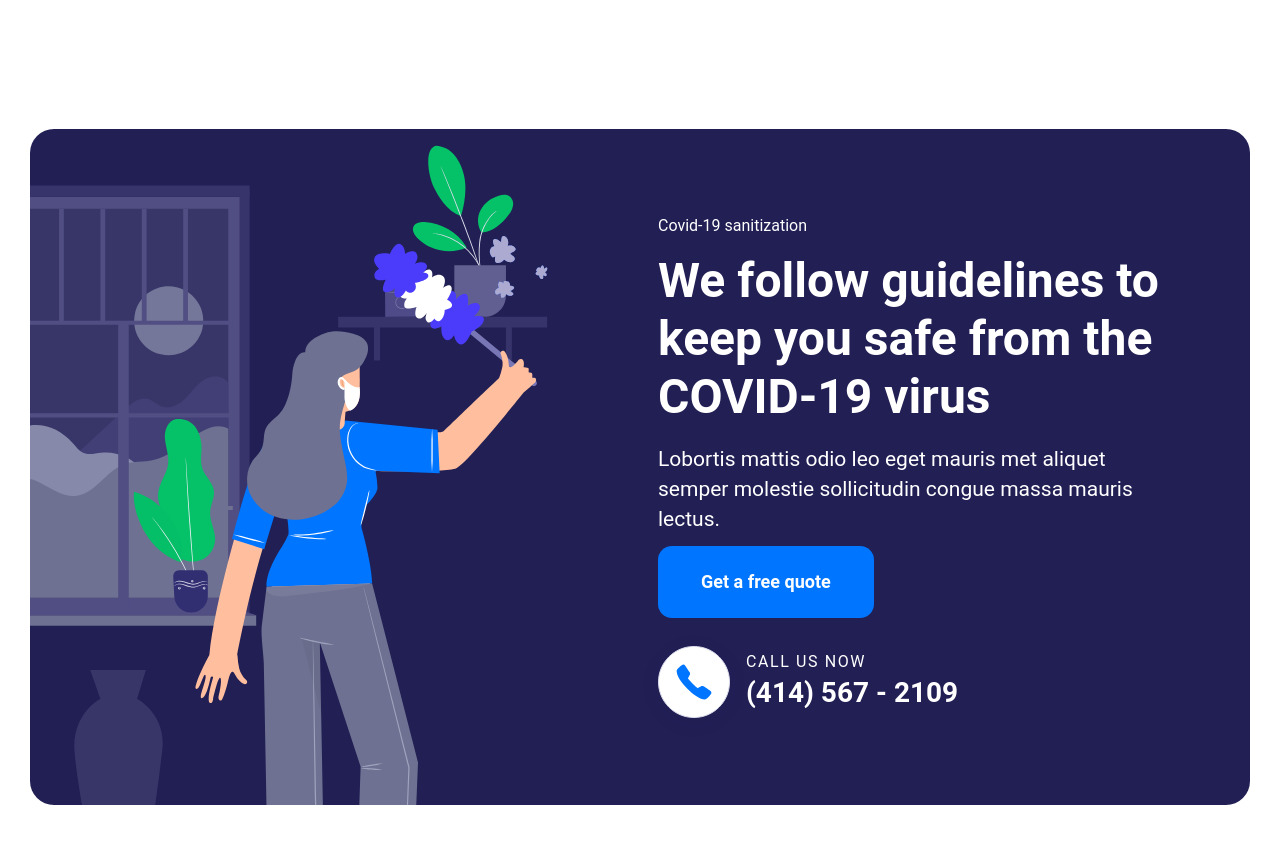
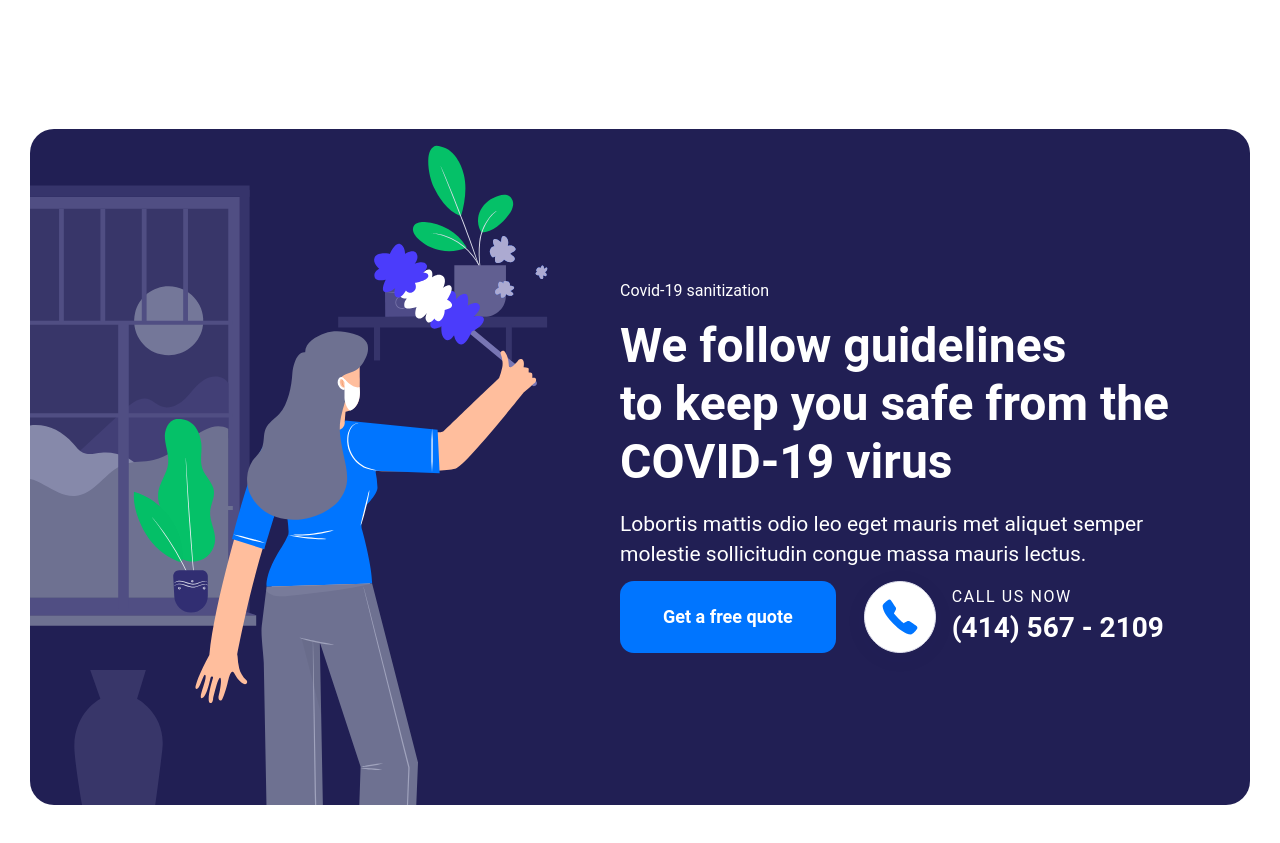
Before and after one commit to hartmannieru/cleaning-x, a React (Create React App) app: page / in a window 1280 px wide. Shown: the part 4160-5003 px from the top of the page. After the commit the page ends 4965 px from the top, so only its background shows below. Built offline with nearby package versions, Linux system fonts and the light colour scheme; a web font is replaced by a local one.

Commit message:
Fix Follow

```diff
--- a/src/components/Follow.jsx
+++ b/src/components/Follow.jsx
@@ -14,7 +14,9 @@ const Follow = () => {
           <FollowImg src={'images/follow.svg'} alt={'follow'} />
           <FollowContent>
             <FollowMiniTitle>Covid-19 sanitization</FollowMiniTitle>
-            <FollowTitle>We follow guidelines to keep you safe from the COVID-19 virus</FollowTitle>
+            <FollowTitle>
+              We&nbsp;follow guidelines to&nbsp;keep you safe from the COVID-19 virus
+            </FollowTitle>
             <FollowDescription>
               Lobortis mattis odio leo eget mauris met aliquet semper molestie sollicitudin congue
               massa mauris lectus.
@@ -27,41 +29,53 @@ const Follow = () => {
   );
 };
 
-const FollowBox = styled.section`
-  height: 2000px;
-  @media (max-width: ${(props) => props.theme.breakpoints.xxl}) {
-    display: none;
-  }
-`;
+const FollowBox = styled.section``;
 
 const FollowInner = styled.div`
-  display: grid;
-  grid-template-columns: repeat(auto-fit, minmax(${rem(556)}, auto));
+  display: flex;
   align-items: center;
   background: #211f54;
   border-radius: ${rem(24)};
   overflow: hidden;
+  @media (max-width: ${(props) => props.theme.breakpoints.xxl}) {
+    flex-wrap: wrap;
+  }
 `;
 
 const FollowImg = styled.img`
+  max-width: ${rem(518)};
+  width: 100%;
+  align-self: flex-end;
   @media (max-width: ${(props) => props.theme.breakpoints.xxl}) {
     order: 1;
+    max-width: 100%;
+    aspect-ratio: 1/1;
+    object-fit: cover;
+    object-position: top center;
   }
 `;
 
 const FollowContent = styled.div`
-  padding: 0 ${rem(72)};
-  flex-shrink: 0;
-  flex-grow: 1;
+  padding: ${rem(138)} ${rem(72)};
+  max-width: ${rem(700)};
+  width: 100%;
+  @media (max-width: ${(props) => props.theme.breakpoints.xxl}) {
+    padding: ${rem(50)};
+    padding-bottom: 0;
+    max-width: 100%;
+  }
 `;
+
 const FollowMiniTitle = styled.div`
   color: ${(props) => props.theme.color.white};
   margin-bottom: ${rem(17)};
 `;
+
 const FollowTitle = styled(H2Box)`
   color: ${(props) => props.theme.color.white};
   margin-bottom: ${rem(18)};
 `;
+
 const FollowDescription = styled(DescriptionBox)`
   color: ${(props) => props.theme.color.white};
   margin-bottom: ${rem(12)};
```
